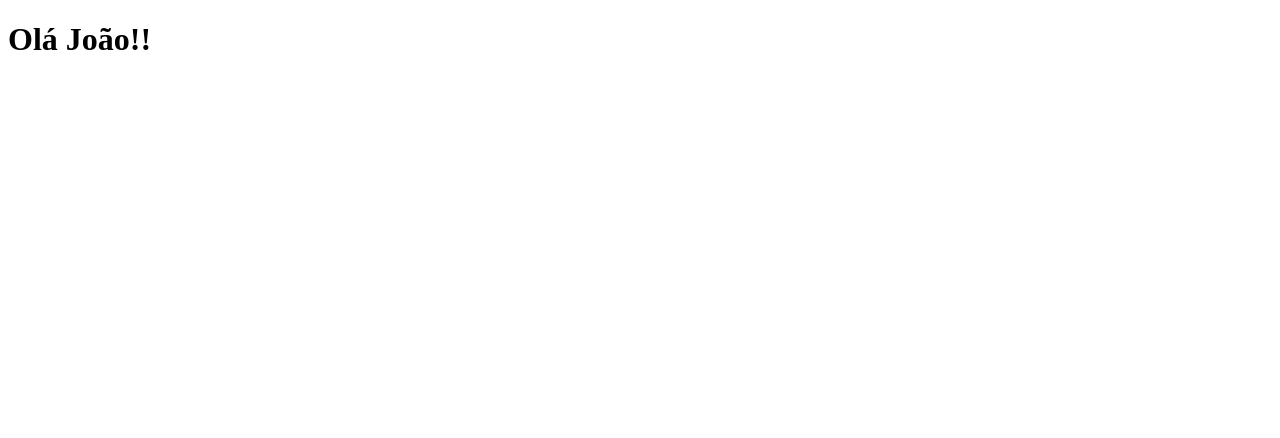
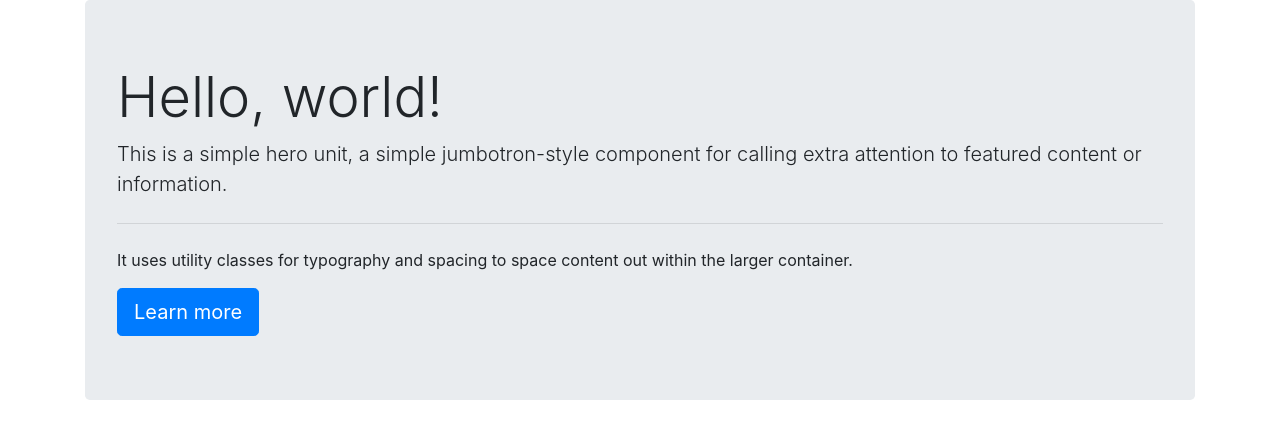
Before and after one commit to SergioRuyDev/projeto-ui, an Angular app: page / in a window 1280 px wide. Shown: the top 438 px of the page. Built offline with nearby package versions, Linux system fonts and the light colour scheme.

Commit message:
Primeiros componentes criados e Bootstrap adicionado para teste.

```diff
--- a/angular.json
+++ b/angular.json
@@ -24,7 +24,8 @@
               "src/assets"
             ],
             "styles": [
-              "src/styles.css"
+              "src/styles.css",
+              "node_modules/bootstrap/dist/css/bootstrap.css"
             ],
             "scripts": []
           },
@@ -89,6 +90,7 @@
             ],
             "styles": [
               "src/styles.css"
+
             ],
             "scripts": []
           }
--- a/package.json
+++ b/package.json
@@ -19,6 +19,7 @@
     "@angular/platform-browser": "~9.1.9",
     "@angular/platform-browser-dynamic": "~9.1.9",
     "@angular/router": "~9.1.9",
+    "bootstrap": "^4.5.0",
     "rxjs": "~6.5.4",
     "tslib": "^1.10.0",
     "zone.js": "~0.10.2"
--- a/src/app/app.component.html
+++ b/src/app/app.component.html
@@ -1,3 +1,11 @@
-<h1>
-  Olá {{nome}}!!
-</h1>
+<div class="container">
+
+  <div class="jumbotron">
+    <h1 class="display-4">Hello, world!</h1>
+    <p class="lead">This is a simple hero unit, a simple jumbotron-style component for calling extra attention to featured content or information.</p>
+    <hr class="my-4">
+    <p>It uses utility classes for typography and spacing to space content out within the larger container.</p>
+    <a class="btn btn-primary btn-lg" href="#" role="button">Learn more</a>
+  </div>
+
+</div>
--- a/src/app/app.module.ts
+++ b/src/app/app.module.ts
@@ -1,12 +1,16 @@
+import { HelloComponent } from './hello/hello.component';
 import { BrowserModule } from '@angular/platform-browser';
 import { NgModule } from '@angular/core';
 
 import { AppRoutingModule } from './app-routing.module';
 import { AppComponent } from './app.component';
+import { BemVindoComponent } from './bem-vindo/bem-vindo.component';
 
 @NgModule({
   declarations: [
-    AppComponent
+    AppComponent,
+    HelloComponent,
+    BemVindoComponent
   ],
   imports: [
     BrowserModule,
--- /dev/null
+++ b/src/app/bem-vindo/bem-vindo.component.html
@@ -0,0 +1 @@
+<p>bem-vindo works!</p>
--- /dev/null
+++ b/src/app/bem-vindo/bem-vindo.component.ts
@@ -0,0 +1,11 @@
+import { Component, OnInit } from '@angular/core';
+
+@Component({
+  selector: 'app-bem-vindo',
+  templateUrl: './bem-vindo.component.html',
+  styles: [
+  ]
+})
+export class BemVindoComponent {
+
+}
--- /dev/null
+++ b/src/app/hello/hello.component.ts
@@ -0,0 +1,14 @@
+import { Component } from '@angular/core';
+
+@Component({
+    selector: 'hello',
+    template: `
+        <h2>
+          Hello {{nome}}
+        </h2>
+    `
+})
+export class HelloComponent {
+
+  nome = 'Thiago';
+}
```
Also changed, not shown: 1 other file (tests, documents, lock files or other folders).
